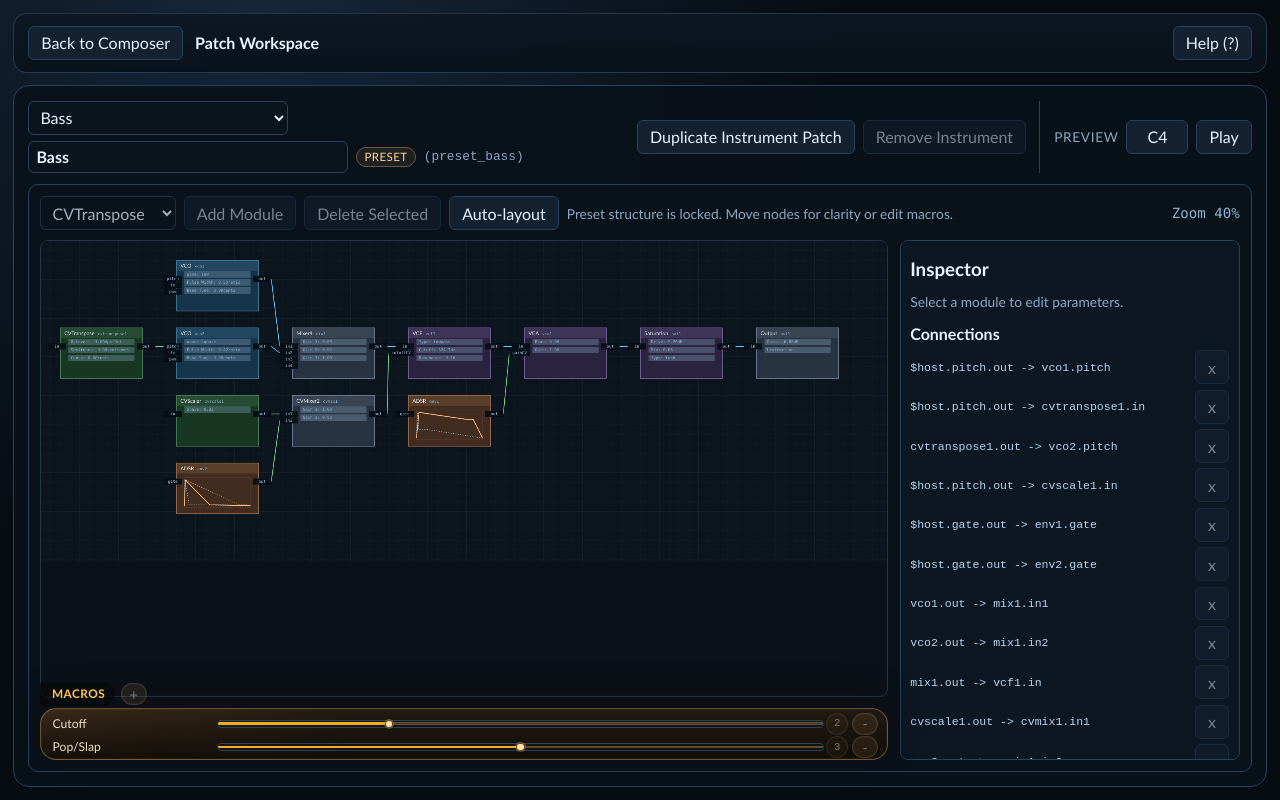
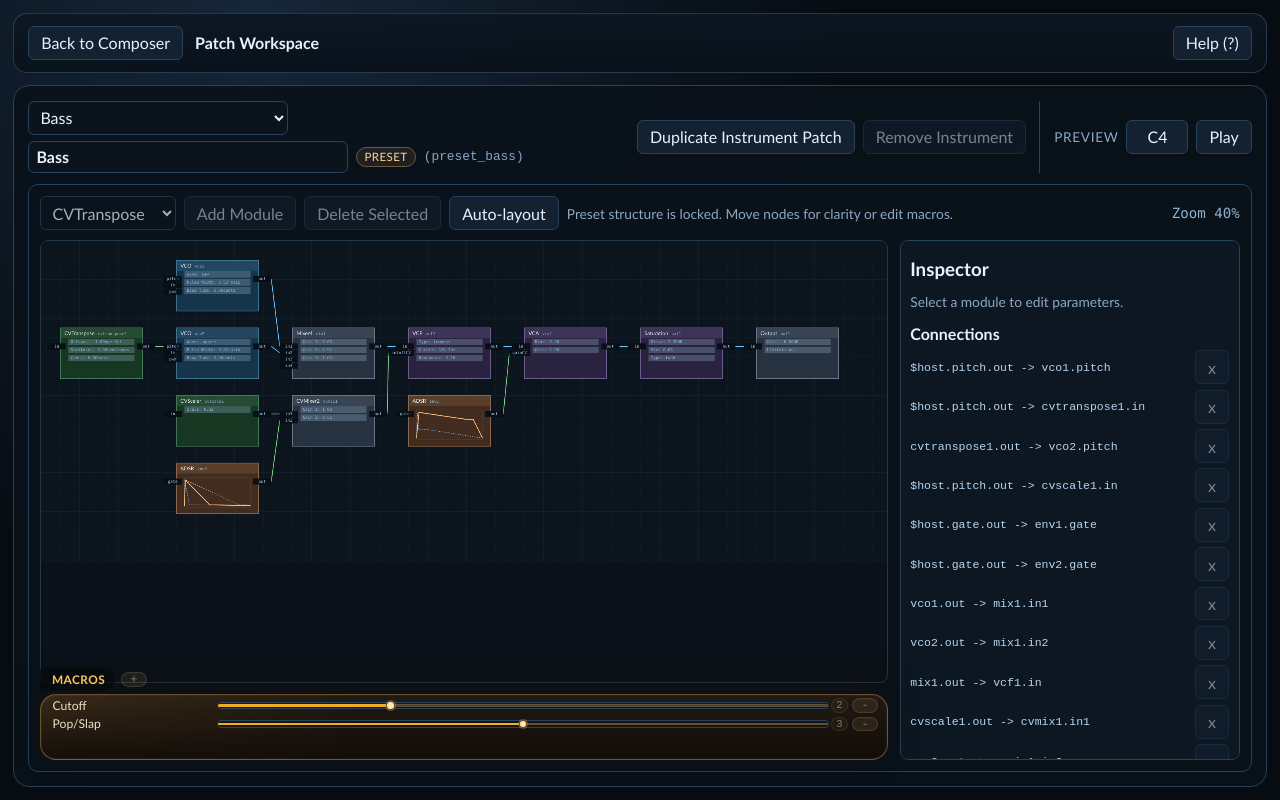
Before and after one commit to eescardo/SynthPlayground, a Next.js app: page /patch-workspace in a window 1280 px wide. Built offline with nearby package versions, Linux system fonts and the light colour scheme.

Commit message:
[Agent PR] Stabilize macro row sizing

```diff
--- a/app/globals.css
+++ b/app/globals.css
@@ -1085,7 +1085,7 @@ select {
   display: grid;
   grid-template-rows:
     minmax(0, 1fr)
-    clamp(3.2rem, calc(4.35dvh + (var(--patch-macro-visible-rows, 1) - 1) * 2dvh), 8.75rem);
+    clamp(3.2rem, calc(1.8rem + var(--patch-macro-visible-rows, 1) * 1.16rem), 7.65rem);
   gap: 0.7rem;
   min-height: 0;
   height: 100%;
@@ -1199,13 +1199,13 @@ select {
   display: inline-flex;
   align-items: center;
   justify-content: center;
-  width: 1.35rem;
-  height: 1.35rem;
+  width: 1.08rem;
+  height: 0.92rem;
   border-radius: 999px;
   border: 1px solid rgba(255, 234, 196, 0.2);
   background: rgba(255, 206, 122, 0.18);
   color: #fff2d6;
-  font-size: 0.92rem;
+  font-size: 0.78rem;
   line-height: 1;
   pointer-events: auto;
 }
@@ -1232,9 +1232,9 @@ select {
 .patch-macro-panel-body {
   display: flex;
   flex-direction: column;
-  gap: 0.1rem;
+  gap: 0.14rem;
   height: 100%;
-  padding: 0.22rem 0.58rem 0;
+  padding: 0.16rem 0.58rem 0.16rem;
   border-radius: 1rem;
   border: 1px solid rgba(255, 202, 108, 0.34);
   overflow: auto;
@@ -1257,7 +1257,8 @@ select {
   grid-template-columns: minmax(104px, 160px) minmax(0, 1fr) auto auto;
   align-items: center;
   gap: 0.26rem;
-  min-height: 1rem;
+  min-height: 1.02rem;
+  flex: 0 0 auto;
 }
 
 .patch-macro-name-button,
@@ -1359,9 +1360,9 @@ select {
   display: inline-flex;
   align-items: center;
   justify-content: center;
-  min-width: 1.35rem;
-  width: 1.35rem;
-  height: 1.35rem;
+  min-width: 1.08rem;
+  width: 1.08rem;
+  height: 0.92rem;
   padding: 0;
   border-radius: 999px;
   border: 1px solid rgba(255, 234, 196, 0.2);
@@ -1385,7 +1386,7 @@ select {
   display: inline-flex;
   align-items: center;
   gap: 0.08rem;
-  height: 1.35rem;
+  height: 0.92rem;
   padding: 0;
   border-radius: 999px;
   border: 1px solid rgba(255, 215, 136, 0.44);
@@ -1397,8 +1398,8 @@ select {
   display: inline-flex;
   align-items: center;
   justify-content: center;
-  width: 1.35rem;
-  height: 1.35rem;
+  width: 1.08rem;
+  height: 0.92rem;
   padding: 0;
   border-radius: 999px;
   border: 1px solid transparent;
```
